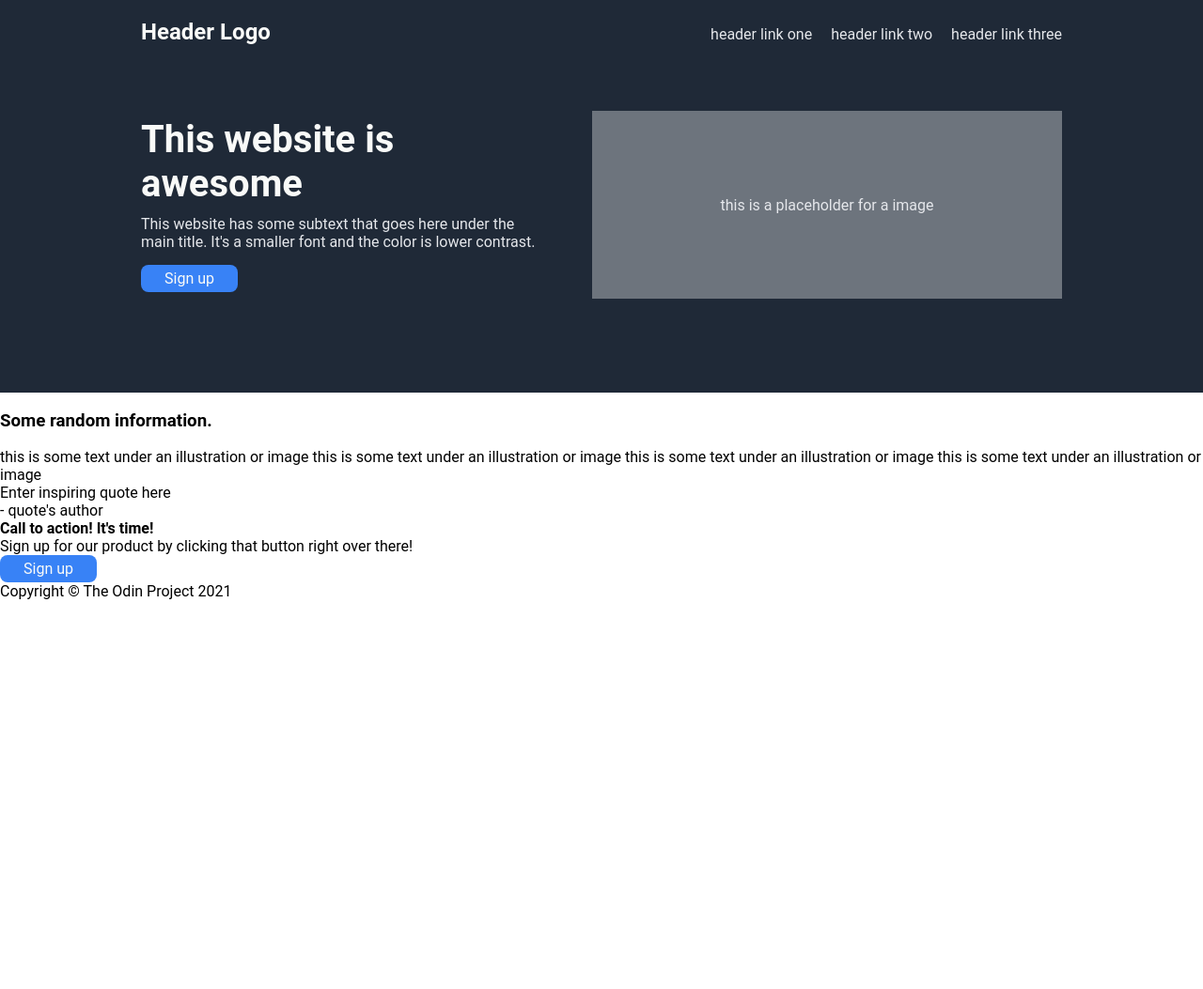
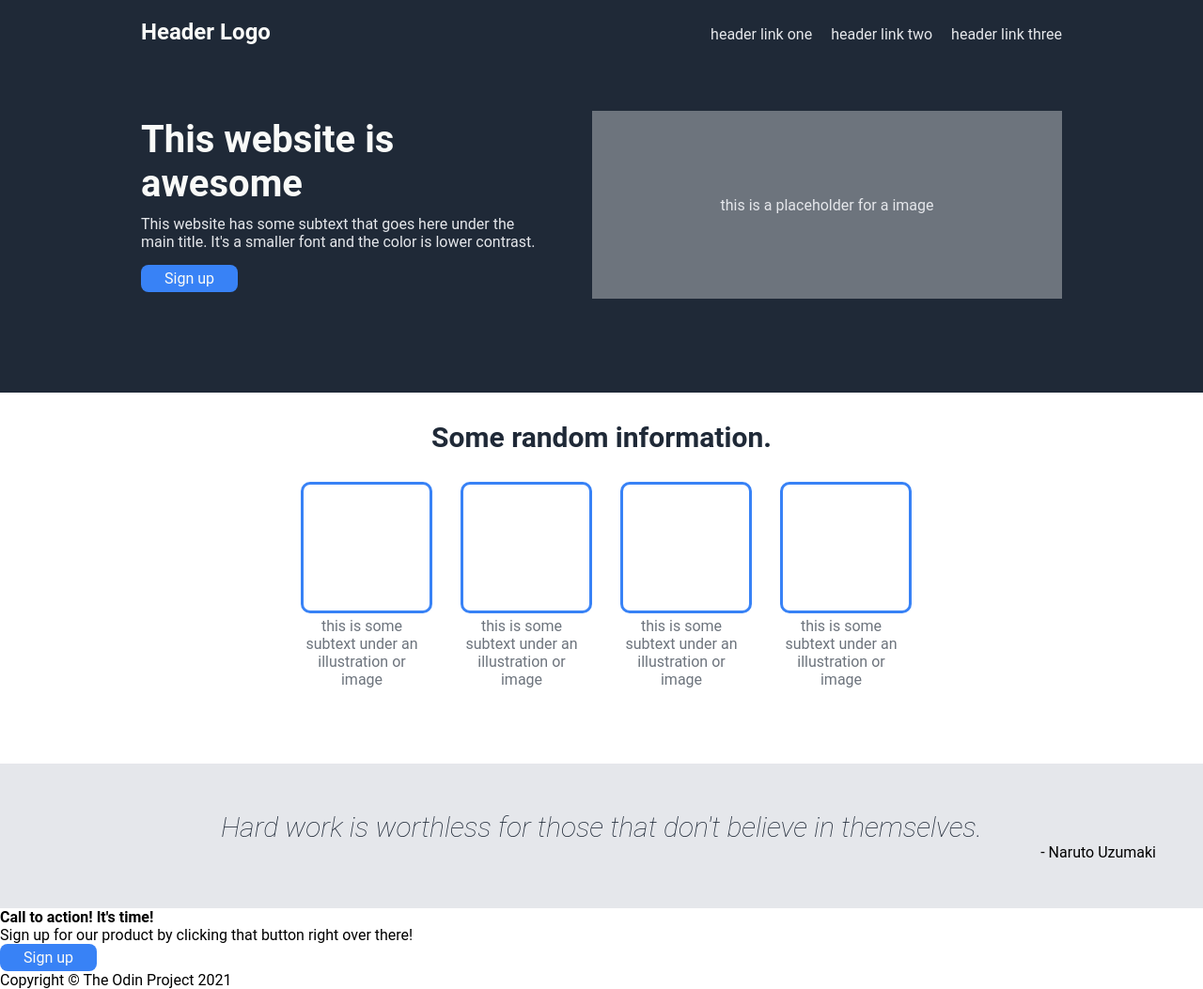
Before and after one commit to yushcodes/Landing-Page, a plain HTML site: page index.html in a window 1280 px wide. Shown: the whole page at 94% size. Before the commit the page ends 800 px from the top, so only its background shows below. Drawn offline with Linux system fonts and the light colour scheme.

Commit message:
Style images section completely and start styling the quote section

```diff
--- a/index.html
+++ b/index.html
@@ -18,7 +18,7 @@
     <div class="hero">
         <div class="hero-left">
             <h2>This website is awesome</h2>
-            <p class="hero-text ">This website has some subtext that goes here under the main title. It's a smaller font and the color is lower contrast.</p>
+            <p class="hero-text">This website has some subtext that goes here under the main title. It's a smaller font and the color is lower contrast.</p>
             <button>Sign up</button>
         </div>
         <div class="hero-right">
@@ -28,12 +28,28 @@
         </div>
     </div>
     <h3>Some random information.</h3>
-    <span>this is some text under an illustration or image</span>
-    <span>this is some text under an illustration or image</span>
-    <span>this is some text under an illustration or image</span>
-    <span>this is some text under an illustration or image</span>
-    <p>Enter inspiring quote here</p>
-    <div> - quote's author</div>
+    <div class="image-container">
+        <div class="image-box">
+            <div class="box"></div>
+            <p>this is some subtext under an illustration or image</p>
+        </div>
+        <div class="image-box">
+            <div class="box"></div>
+            <p>this is some subtext under an illustration or image</p>
+        </div>
+        <div class="image-box">
+            <div class="box"></div>
+            <p>this is some subtext under an illustration or image</p>
+        </div>
+        <div class="image-box">
+            <div class="box"></div>
+            <p>this is some subtext under an illustration or image</p>
+        </div>
+    </div>
+    <div class="quote-section">
+        <p class="quote"><em>Hard work is worthless for those that don't believe in themselves.</em></p>
+        <p class="author"> - Naruto Uzumaki</p>
+    </div>
     <div>
         <strong>Call to action! It's time!</strong>
         <p>Sign up for our product by clicking that button right over there!</p>
--- a/style.css
+++ b/style.css
@@ -60,8 +60,14 @@ h2 {
     padding: 10px 0 15px;
 }
 
+.hero-left {
+    display: flex;
+    flex-direction: column;
+}
+
 button {
     color: #f9faf8;
+    width: fit-content;
     background-color: #3882f6;
     font-size: 16px;
     padding: 5px 25px;
@@ -77,9 +83,62 @@ button {
     display: flex;
     justify-content: center;
     align-items: center;
-    flex: auto;
 }
 
 p {
     margin: 0;
 }
+
+h3 {
+    text-align: center;
+    font-size: 30px;
+    color: #1F2937;
+    margin: 0;
+    padding: 30px 0;
+}
+
+.box {
+    border: #3882f6 solid 3px;
+    height: 140px;
+    width: 140px;
+    display: inline-block;
+    border-radius: 10px;
+    flex-shrink: 0;
+
+}
+
+.image-container {
+    display: flex;
+    justify-content: center;
+    gap: 40px;
+    flex-wrap: wrap;
+    padding-bottom: 80px;
+}
+
+.image-box {
+    width: 130px;
+    text-align: center;
+}
+
+.image-box p {
+    color: rgb(109, 116, 125);
+    font-size: 16px;
+}
+
+.quote-section {
+    background-color: #e5e7eb;
+    display: flex;
+    flex-direction: column;
+    align-items: center;
+    padding: 50px;
+}
+
+.quote {
+    color: #1F2937;
+    font-size: 30px;
+    font-weight: 100;
+}
+
+.author {
+    margin-left: auto;
+}
```
